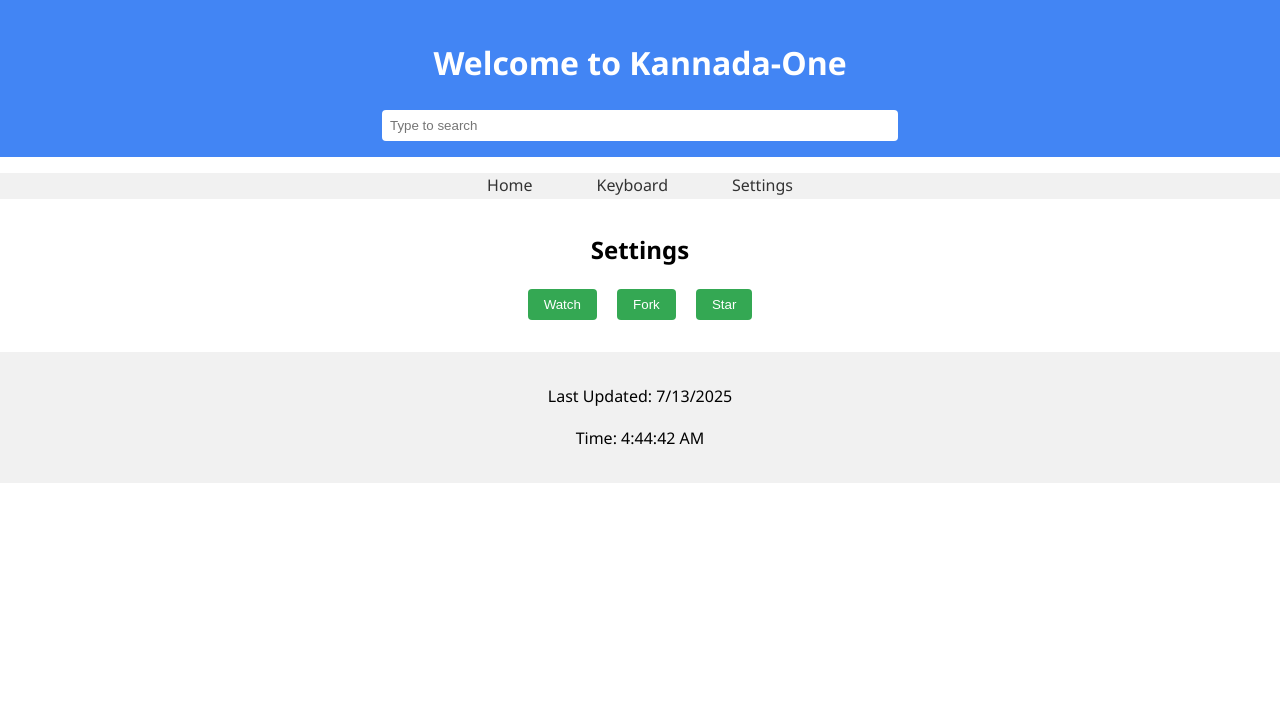
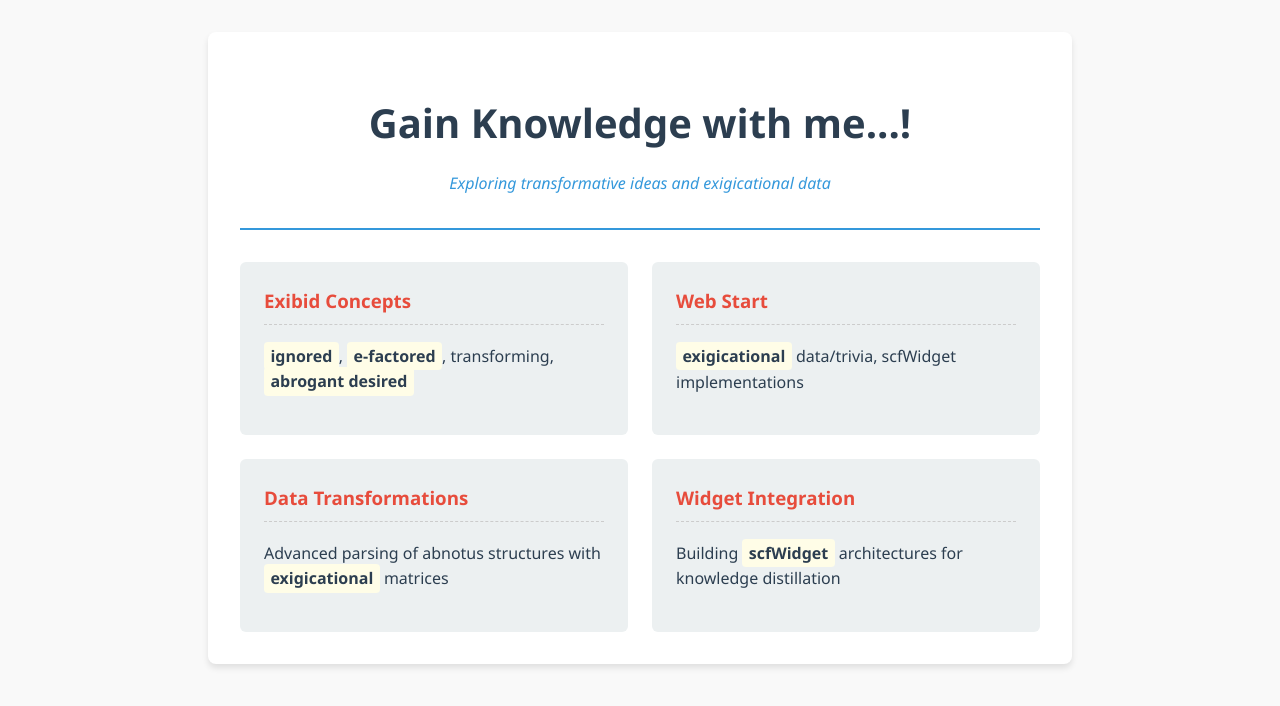
Before and after one commit to Kanakaprasad/Kannada-One.github.io, a plain HTML site: page index.html in a window 1280 px wide. Drawn offline with Linux system fonts and the light colour scheme.

Commit message:
Update index.html

```diff
--- a/index.html
+++ b/index.html
@@ -3,42 +3,137 @@
 <head>
     <meta charset="UTF-8">
     <meta name="viewport" content="width=device-width, initial-scale=1.0">
-    <title>Kannada-One</title>
-    <link rel="stylesheet" href="styles.css">
-    <link rel="icon" href="favicon.ico">
+    <title>Gain Knowledge With Me</title>
+    <style>
+        :root {
+            --primary: #2c3e50;
+            --secondary: #3498db;
+            --accent: #e74c3c;
+            --light: #ecf0f1;
+            --dark: #2c3e50;
+        }
+
+        body {
+            font-family: 'Segoe UI', Tahoma, Geneva, Verdana, sans-serif;
+            line-height: 1.6;
+            color: var(--dark);
+            background-color: #f9f9f9;
+            margin: 0;
+            padding: 0;
+        }
+
+        .knowledge-container {
+            max-width: 800px;
+            margin: 2rem auto;
+            padding: 2rem;
+            background: white;
+            border-radius: 8px;
+            box-shadow: 0 4px 6px rgba(0,0,0,0.1);
+        }
+
+        .knowledge-header {
+            text-align: center;
+            margin-bottom: 2rem;
+            border-bottom: 2px solid var(--secondary);
+            padding-bottom: 1rem;
+        }
+
+        h1 {
+            color: var(--primary);
+            font-size: 2.5rem;
+            margin-bottom: 0.5rem;
+        }
+
+        .knowledge-subheader {
+            color: var(--secondary);
+            font-style: italic;
+        }
+
+        .knowledge-content {
+            display: grid;
+            grid-template-columns: 1fr 1fr;
+            gap: 1.5rem;
+        }
+
+        .knowledge-card {
+            background: var(--light);
+            padding: 1.5rem;
+            border-radius: 6px;
+            transition: transform 0.3s ease;
+        }
+
+        .knowledge-card:hover {
+            transform: translateY(-5px);
+            box-shadow: 0 6px 12px rgba(0,0,0,0.1);
+        }
+
+        .card-title {
+            color: var(--accent);
+            margin-top: 0;
+            border-bottom: 1px dashed #ccc;
+            padding-bottom: 0.5rem;
+        }
+
+        .card-content {
+            color: var(--dark);
+        }
+
+        .exibid-highlight {
+            background-color: #fffde7;
+            padding: 0.2rem 0.4rem;
+            border-radius: 4px;
+            font-weight: bold;
+        }
+
+        @media (max-width: 768px) {
+            .knowledge-content {
+                grid-template-columns: 1fr;
+            }
+        }
+    </style>
 </head>
 <body>
-    <header>
-        <h1>Welcome to Kannada-One</h1>
-        <div class="search-box">
-            <input type="text" placeholder="Type to search">
+    <div class="knowledge-container">
+        <div class="knowledge-header">
+            <h1>Gain Knowledge with me...!</h1>
+            <p class="knowledge-subheader">Exploring transformative ideas and exigicational data</p>
         </div>
-    </header>
 
-    <nav>
-        <ul>
-            <li><a href="#">Home</a></li>
-            <li><a href="#">Keyboard</a></li>
-            <li><a href="#">Settings</a></li>
-        </ul>
-    </nav>
+        <div class="knowledge-content">
+            <div class="knowledge-card">
+                <h3 class="card-title">Exibid Concepts</h3>
+                <p class="card-content">
+                    <span class="exibid-highlight">ignored</span>,
+                    <span class="exibid-highlight">e-factored</span>,
+                    transforming,
+                    <span class="exibid-highlight">abrogant desired</span>
+                </p>
+            </div>
 
-    <main>
-        <section class="settings">
-            <h2>Settings</h2>
-            <div class="pin-options">
-                <button>Watch</button>
-                <button>Fork</button>
-                <button>Star</button>
+            <div class="knowledge-card">
+                <h3 class="card-title">Web Start</h3>
+                <p class="card-content">
+                    <span class="exibid-highlight">exigicational</span> data/trivia,
+                    scfWidget implementations
+                </p>
             </div>
-        </section>
 
-        <footer>
-            <p>Last Updated: <span id="date">12-07-2025</span></p>
-            <p>Time: <span id="time">8:00 PM</span></p>
-        </footer>
-    </main>
+            <div class="knowledge-card">
+                <h3 class="card-title">Data Transformations</h3>
+                <p class="card-content">
+                    Advanced parsing of abnotus structures with
+                    <span class="exibid-highlight">exigicational</span> matrices
+                </p>
+            </div>
 
-    <script src="script.js"></script>
+            <div class="knowledge-card">
+                <h3 class="card-title">Widget Integration</h3>
+                <p class="card-content">
+                    Building <span class="exibid-highlight">scfWidget</span>
+                    architectures for knowledge distillation
+                </p>
+            </div>
+        </div>
+    </div>
 </body>
 </html>
```
